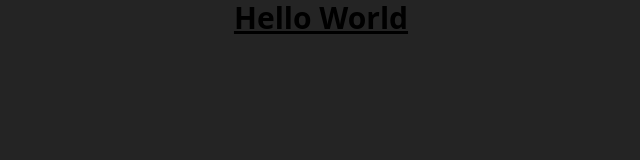
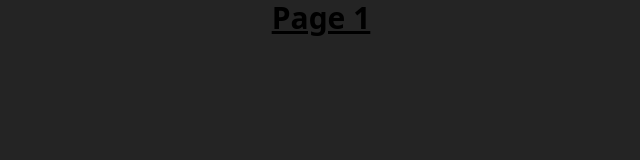
Before and after one commit to MohamedAbdel-Azeem/mythic-games, a React (Vite) app: page /page1 in a window 1280 px wide. Shown: the top 160 px of the page, without its empty margins (319-959 px from the left). Built offline with nearby package versions, Linux system fonts and the light colour scheme.

Commit message:
add Router to Switch between Pages

```diff
--- a/package.json
+++ b/package.json
@@ -11,7 +11,8 @@
   },
   "dependencies": {
     "react": "^18.2.0",
-    "react-dom": "^18.2.0"
+    "react-dom": "^18.2.0",
+    "react-router-dom": "^6.22.3"
   },
   "devDependencies": {
     "@types/react": "^18.2.66",
--- a/src/App.tsx
+++ b/src/App.tsx
@@ -2,7 +2,7 @@
 function App() {
   return (
     <div className='w-dvw h-dvh flex justify-center items-start bg-primary'>
-      <h1 className='text-3xl font-bold underline text-center'>Hello World</h1>
+      <h1 className='text-3xl font-bold underline text-center'>Main Page</h1>
     </div>
   )
 }
--- /dev/null
+++ b/src/Router.tsx
@@ -0,0 +1,20 @@
+import { createBrowserRouter, RouterProvider } from "react-router-dom";
+import App from "./App";
+import Page1 from "./pages/page1";
+
+const Router = () => {
+  const router = createBrowserRouter([
+    {
+      path: "/",
+      element: <App />,
+    },
+    {
+        path: "page1",
+        element: <Page1 />,
+    },
+  ]);
+
+  return <RouterProvider router={router} />;
+};
+
+export default Router;
--- a/src/main.tsx
+++ b/src/main.tsx
@@ -1,10 +1,11 @@
-import React from 'react'
-import ReactDOM from 'react-dom/client'
+import React from "react";
+import ReactDOM from "react-dom/client";
+import Router from "./Router.tsx";
 import App from './App.tsx'
 import './index.css'
 
 ReactDOM.createRoot(document.getElementById('root')!).render(
   <React.StrictMode>
-    <App />
+    <Router />
   </React.StrictMode>,
 )
--- /dev/null
+++ b/src/pages/page1.tsx
@@ -0,0 +1,8 @@
+
+export default function Page1() {
+    return (
+        <div className='w-dvw h-dvh flex justify-center items-start bg-primary'>
+        <h1 className='text-3xl font-bold underline text-center'>Page 1</h1>
+        </div>
+    )
+}
```
Also changed, not shown: 1 other file (tests, documents, lock files or other folders).
